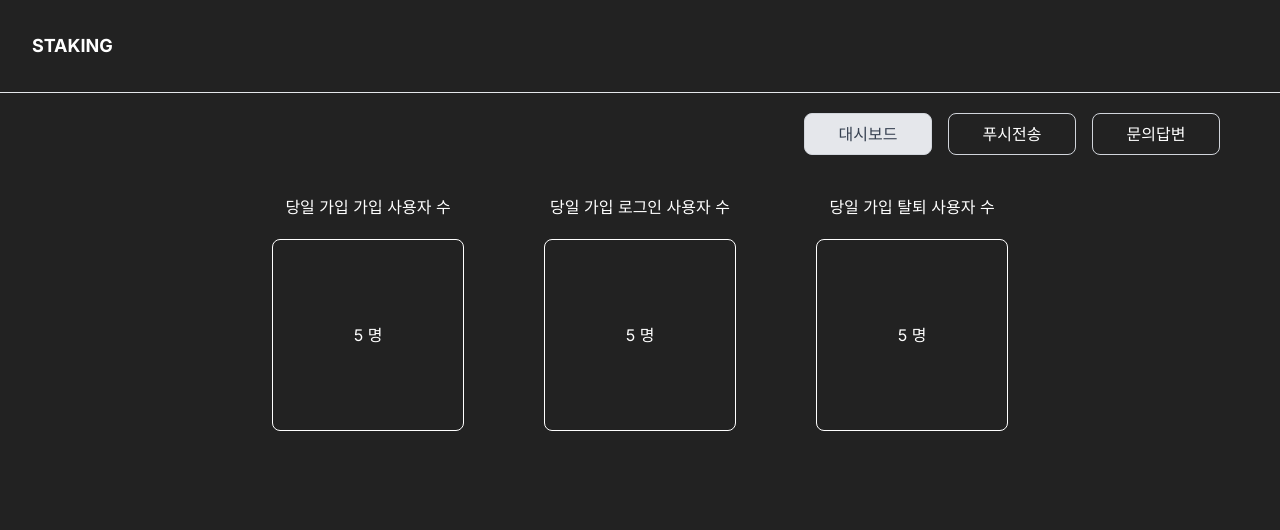
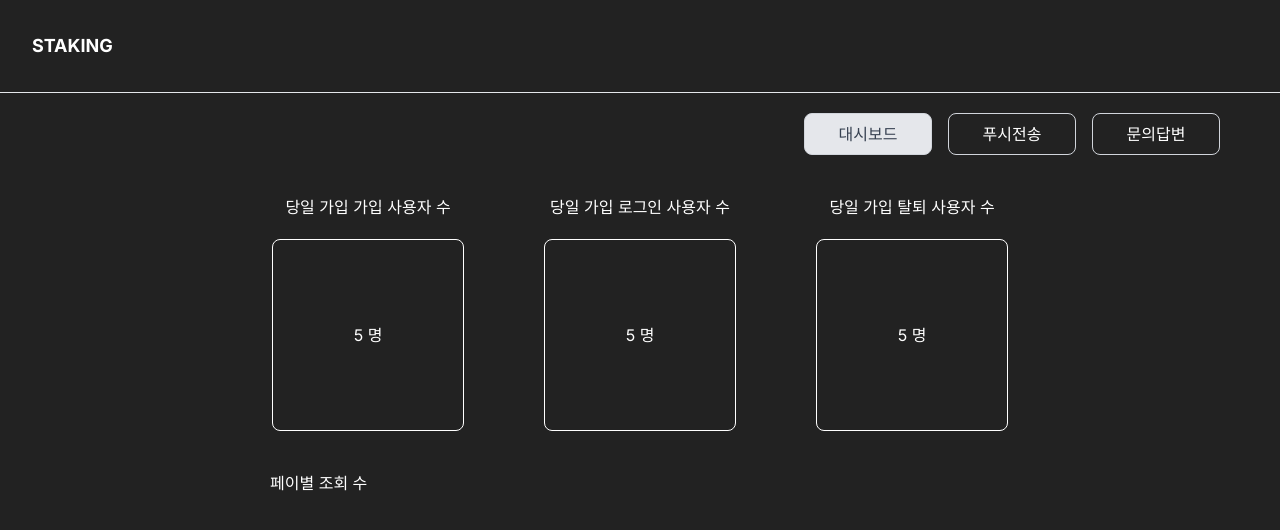
Before and after one commit to stakingWebServer/stakingWebFront, a Next.js app: page /dashboard in a window 1280 px wide. Shown: the top 530 px of the page. Built offline with nearby package versions, Linux system fonts and the light colour scheme; no server answers.

Commit message:
페이지별 조회수 ui 컴포넌트 추가

```diff
--- a/src/app/dashboard/page.tsx
+++ b/src/app/dashboard/page.tsx
@@ -1,5 +1,6 @@
 import Nav from "@/components/Nav";
 import DashboardCards from "@/components/DashboardCards";
+import PageGraph from "@/components/PageGraph";
 
 
 
@@ -9,6 +10,7 @@ export default function Dashboard() {
         <div>
             <Nav selectNav={'대시보드'} />
             <DashboardCards />
+            <PageGraph />
         </div>
     )
 }
--- /dev/null
+++ b/src/components/PageGraph.tsx
@@ -0,0 +1,8 @@
+//페이지별 조회수 그래프 컴포넌트
+export default function PageGraph() {
+    return (
+        <div className="mt-10 w-[740px] mx-auto">
+            <p>페이별 조회 수 </p>
+        </div>
+    )
+}
```
